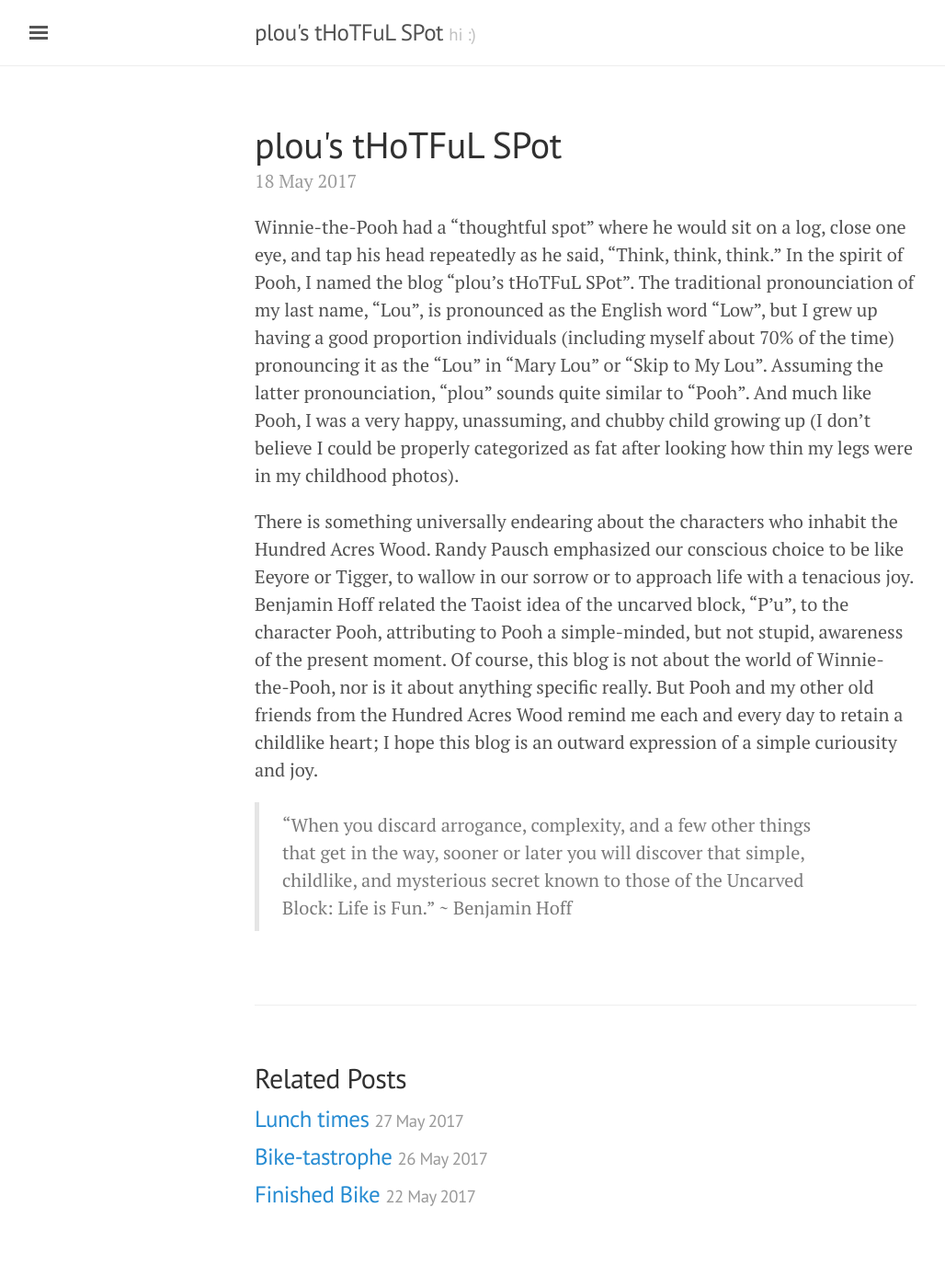
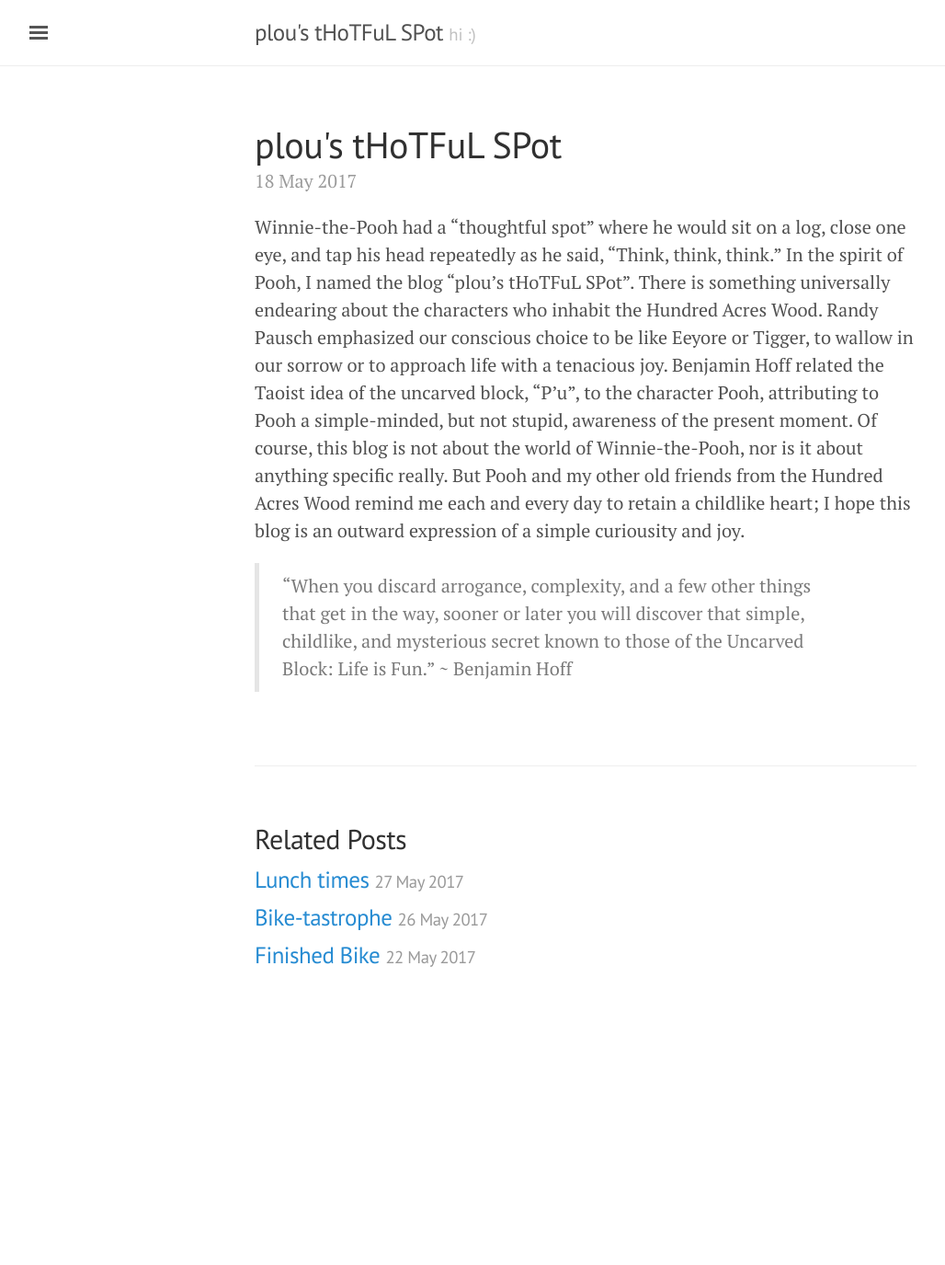
Before and after one commit to pslou/blog, a Jekyll site: the page built from _posts/2017-05-18-introduction.markdown, in a window 1280 px wide. Shown: the whole page at 92% size, without its empty margins (3-1031 px from the left). Built offline with Jekyll 4.4.1, drawn with Linux system fonts in a browser that asks for light colours; after the commit the page ends 1115 px from its top, so only the background shows below that.

Commit message:
change intro blog

```diff
--- a/_posts/2017-05-18-introduction.markdown
+++ b/_posts/2017-05-18-introduction.markdown
@@ -7,15 +7,7 @@ categories: ruminations
 
 Winnie-the-Pooh had a "thoughtful spot" where he would sit on a log, close one
 eye, and tap his head repeatedly as he said, "Think, think, think."
-In the spirit of Pooh, I named the blog "plou's tHoTFuL SPot". The traditional
-pronounciation of my last name, "Lou", is pronounced as the English word "Low", but
-I grew up having a good proportion individuals (including myself about 70% of the time)
-pronouncing it as the "Lou" in "Mary Lou"
-or "Skip to My Lou". Assuming the latter pronounciation, "plou" sounds quite
-similar to "Pooh". And much like Pooh, I was a very happy, unassuming, and chubby child
-growing up (I don't believe I could be properly categorized as fat after looking
-how thin my legs were in my childhood photos).
-
+In the spirit of Pooh, I named the blog "plou's tHoTFuL SPot".
 There is something universally endearing about the characters who inhabit the
 Hundred Acres Wood. Randy Pausch emphasized our conscious choice to be like
 Eeyore or Tigger, to wallow in our sorrow or to approach life with a tenacious
```
